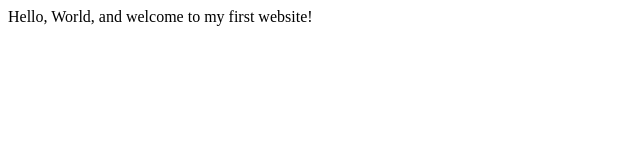
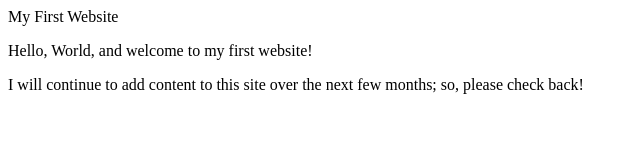
Before and after one commit to Jmanseo/jmanseo.github.io, a plain HTML site: page index.html in a window 1280 px wide. Shown: the whole page, without its empty margins (0-640 px from the left). Drawn offline with Linux system fonts and the light colour scheme.

Commit message:
Skill check 1
this is my modified code adding the author and a new paragraph

```diff
--- a/index.html
+++ b/index.html
@@ -3,9 +3,11 @@
     <head>
         <meta charset="utf-8">
         <meta name="viewport" content="width=device-width, initial-scale=1.0">
+        <meta name="author" content="Jordan Rickel"
         <title>My First Website</title>
     </head>
     <body>
-       Hello, World, and welcome to my first website!
+        <p>Hello, World, and welcome to my first website!</p>
+        <p>I will continue to add content to this site over the next few months; so, please check back!</p>
     </body>
 </html>
```
